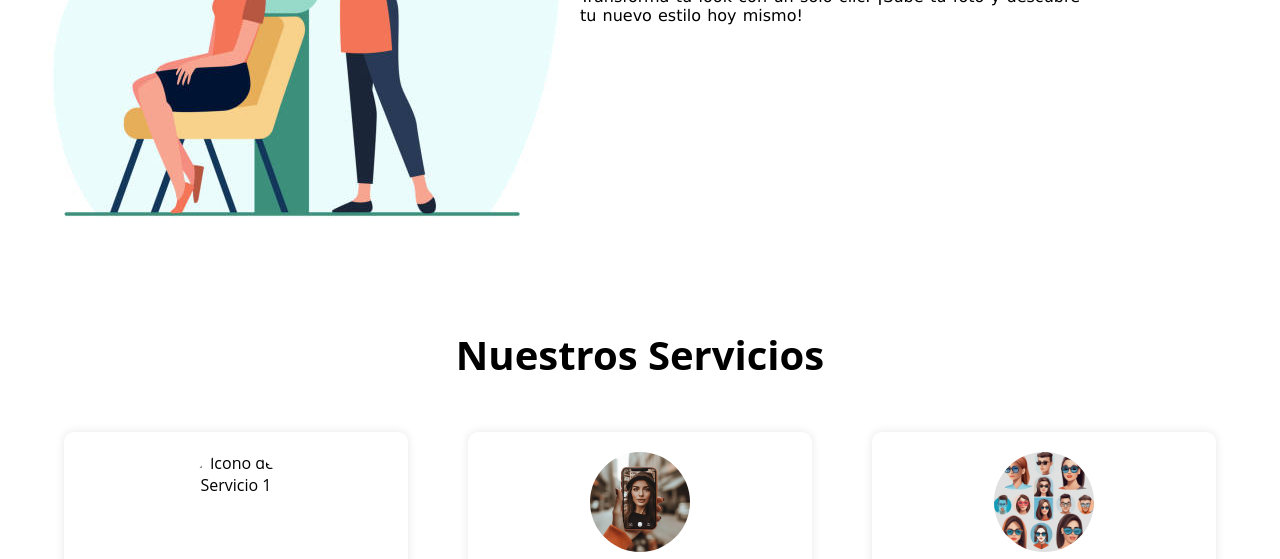
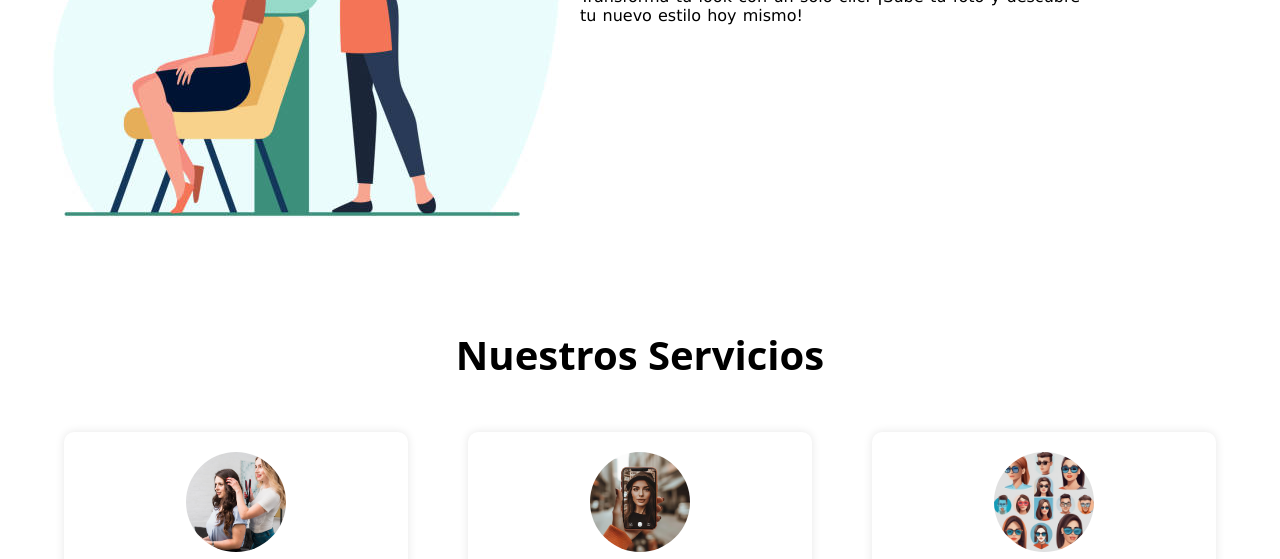
Before and after one commit to Veronica20tk/StyleSheck, a plain HTML site: page index.html in a window 1280 px wide. Shown: the part 381-940 px from the top of the page. Drawn offline with Linux system fonts and the light colour scheme.

Commit message:
Update index.html

```diff
--- a/index.html
+++ b/index.html
@@ -50,7 +50,7 @@
   <div class="container-servicio">
     <div class="servicio">
         <div class="servicio-icono">
-            <img src="imagesicono01.jpeg" alt="Ícono del Servicio 1">
+            <img src="images/icono01.jpeg" alt="Ícono del Servicio 1">
         </div>
         <div class="servicio-info">
             <h3>Asesoramiento Virtual de Estilo Personal</h3>
```
